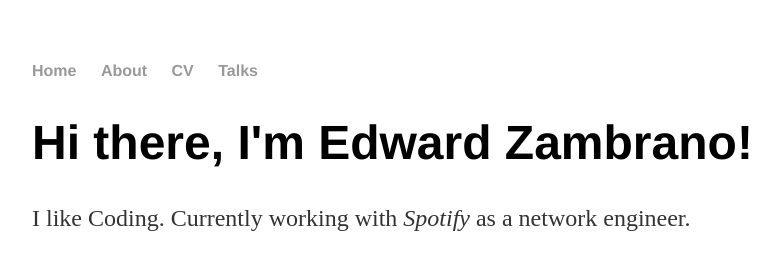
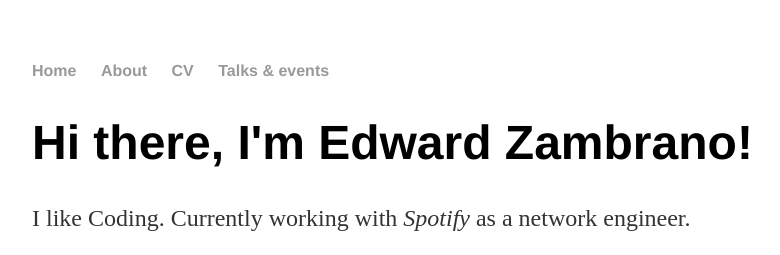
Before and after one commit to bigzaqui/bigzaqui.github.io, a Jekyll site: the page built from index.html, in a window 1280 px wide. Shown: the top 255 px of the page, without its empty margins (160-940 px from the left). Built offline with Jekyll 4.4.1, drawn with Linux system fonts in a browser that asks for light colours.

Commit message:
Update default.html

```diff
--- a/_layouts/default.html
+++ b/_layouts/default.html
@@ -14,7 +14,7 @@
 <li><a href="/">Home</a></li>
 <li><a href="/about">About</a></li>
 <li><a href="/cv">CV</a></li>
-<li><a href="/talks">Talks</a></li>
+<li><a href="/talks">Talks & events</a></li>
 </ul>
     </nav>
 <div class="container">
```
